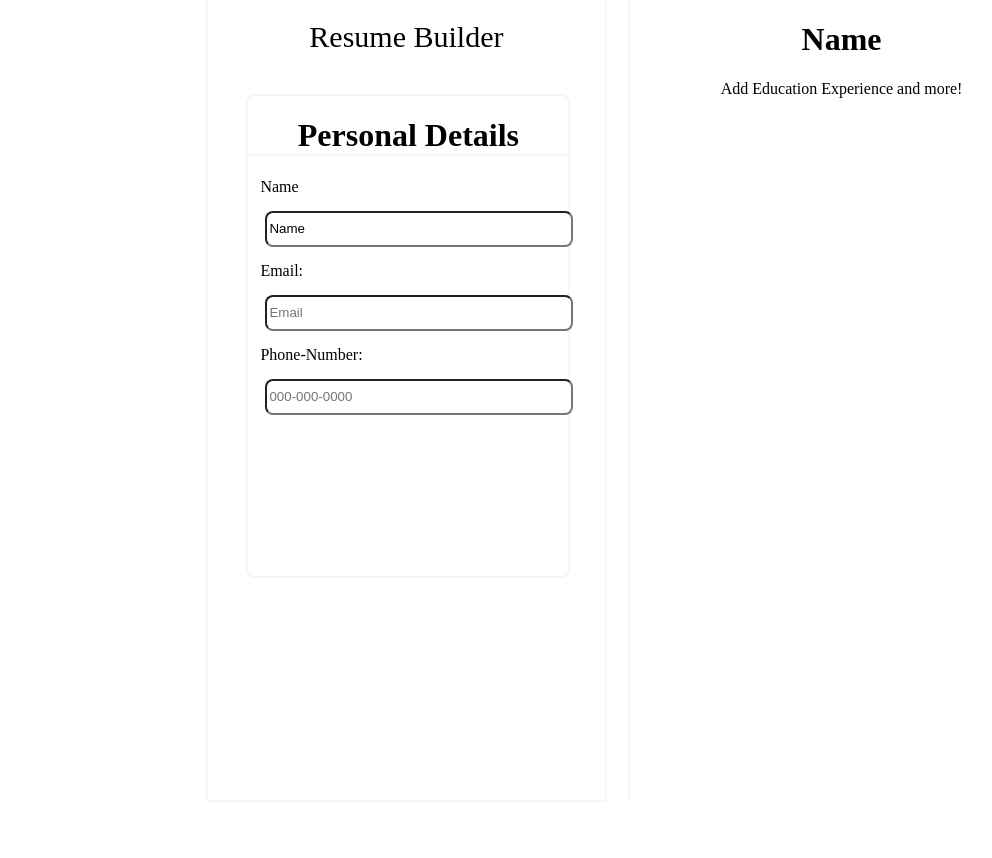
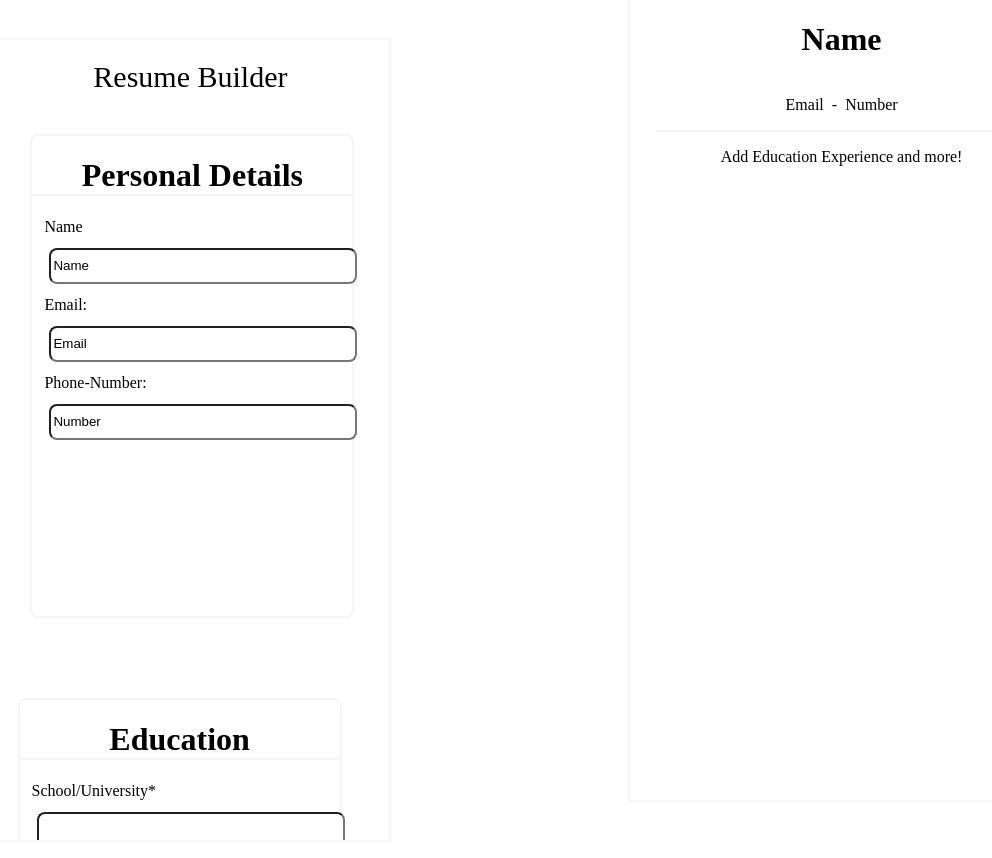
Before and after one commit to Amgad1123/CV-App, a React (Vite) app in the folder cv/: page / in a window 1280 px wide. Shown: the top 858 px of the page, without its empty margins (48-1040 px from the left). Before the commit the page ends 800 px from the top, so only its background shows below. Built offline with nearby package versions, Linux system fonts and the light colour scheme.

Commit message:
Added education form layout

```diff
--- a/cv/src/App.jsx
+++ b/cv/src/App.jsx
@@ -7,9 +7,11 @@ import SchoolInfo from './components/schooling'
 import Experience from './components/Experience'
 function App() {
     const [name, setName] = useState('Name');
-    const [email, setEmail] = useState('');
-    const [number, setNumber] = useState();
-  return (
+    const [email, setEmail] = useState('Email');
+    const [number, setNumber] = useState('Number');
+    const [schoolName, setSchoolName] = useState('');
+    const [studyName, setStudyName] = useState('');
+    return (
     <>
       <div class = "leftSection">
         <header class = "leftHeader">Resume Builder</header>
@@ -21,10 +23,19 @@ function App() {
         number= {number}
         setNumber= {setNumber}
          />
+        <SchoolInfo
+        schoolName={schoolName}
+        setSchoolName={setSchoolName}
+        studyName={studyName}
+        setStudyName={setStudyName}
+                />
       </div>
       <Display
       name = {name}
+      email = {email}
+      number = {number}
       />
+
     </>
 
   )
--- a/cv/src/components/preview.jsx
+++ b/cv/src/components/preview.jsx
@@ -1,11 +1,14 @@
 
-export default function display ({name}) {
+import "../styles/preview.css"
+export default function display ({name, email,number}) {
     return (
         <div class = "rightSection">
-        <h1>{name}</h1>
-        <div >
-
-        </div>
+          <h1>{name}</h1>
+          <div class = "subHeader">
+            <p>{email}</p>
+            <span>-</span>
+            <p>{number}</p>
+          </div>
 
         <div className="line"></div>
         <p>Add Education Experience and more!</p>
--- a/cv/src/components/schooling.jsx
+++ b/cv/src/components/schooling.jsx
@@ -1,33 +1,31 @@
-import {useState} from 'react'
 import "../styles/schooling.css"
-export default function SchoolInfo () {
-    const [schoolName, setSchoolName] = useState('');
-    const [studyName, setStudyName] = useState('');
+export default function SchoolInfo ({schoolName, setSchoolName, studyName, setStudyName}) {
     return (
-        <>
-            <h2 class = "heading">School Experience</h2>
+        <div class = "education">
+            <h1 class = "heading">Education</h1>
             <form class ="schoolForm" onSubmit= {(e) => {
             e.preventDefault();
 
         }}>
-            <div>
-                <label htmlFor="school">School Name: </label>
+            <div class = "input-col">
+                <label htmlFor="school">School/University*</label>
                 <input value = {schoolName} type="text" id = "school" onChange = {e => setSchoolName(e.target.value)}/>
             </div>
-            <div>
+            <div class = "input-col">
                 <label htmlFor="studyTitle">Study Title:</label>
                 <input type="text" id= "studyTitle" value={studyName} onChange = {e => setStudyName(e.target.value)}/>
             </div>
-            <div>
+            <div class = "input-row-dates">
+                <div className="input-col">
                     <label htmlFor="startDate">Start Date: </label>
                     <input type="date" id="startDate"/>
                 </div>
-            <div>
+                <div className="input-col">
                     <label htmlFor="endDate">End Date: </label>
                     <input type="date" id="endDate"/>
                 </div>
+            </div>
             </form>
-
-        </>
+        </div>
     )
 }
--- a/cv/src/index.css
+++ b/cv/src/index.css
@@ -1,13 +1,11 @@
-
-
 .leftSection {
-    position: fixed;
     top: 0;
     left: 20vw;
     height: 100vh;
     width: 31vw;
     box-shadow: 0px 0px 2px 2px whitesmoke;
     background-color: rgba(255,255,253,0.2);
+    overflow-y: auto;
 }
 
 .leftHeader {
@@ -23,4 +21,5 @@
     width: 33vw;
     box-shadow: 0px 0px 2px 2px whitesmoke;
     background-color: rgba(255,255,253,0.2);
+    overflow-y: scroll;
 }
--- a/cv/src/styles/general.css
+++ b/cv/src/styles/general.css
@@ -28,7 +28,7 @@ input {
     display: flex;
     flex-direction: column;
     align-items: start;
-    gap: 10px;
+    gap: 7px;
     margin-left: 12px;
-    margin-bottom: 10px;
+    margin-bottom: 7px;
 }
--- /dev/null
+++ b/cv/src/styles/preview.css
@@ -0,0 +1,12 @@
+.subHeader {
+    display: flex;
+    justify-content: center;
+    align-items: center;
+    gap: 8px;
+}
+
+.line {
+    margin-left: 2vw;
+    border: 1.5px solid whitesmoke;
+    width: 29vw;
+}
--- a/cv/src/styles/schooling.css
+++ b/cv/src/styles/schooling.css
@@ -1,6 +1,33 @@
-.schoolForm {
+.education {
     display: flex;
-    margin: 50px 0;
-    flex-direction: row;
+    border-radius: 8px;
+    border: 2px solid whitesmoke;
+    height: 60vh;
+    width: 25vw;
+    position: relative;
+    top: 15vh;
+    left: 2vw;
+    flex-direction: column;
 
 }
+
+.heading {
+    border-bottom: 2px solid whitesmoke;
+
+}
+.input-col {
+    display: flex;
+    flex-direction: column;
+    align-items: start;
+    gap: 7px;
+    margin-left: 12px;
+    margin-bottom: 7px;
+}
+
+.input-row-dates {
+    display: flex;
+    flex-direction: row;
+}
+#startDate, #endDate {
+    width: 150px;
+}
```
Lines whose indentation alone changed are shown as unchanged.
